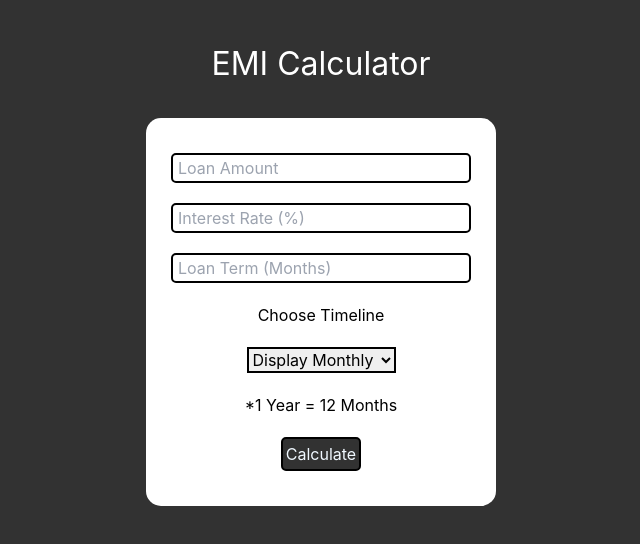
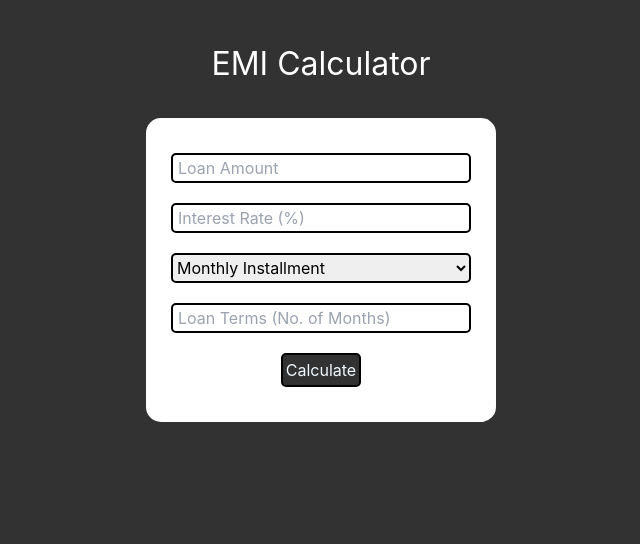
Before and after one commit to ojasaklechayt/EMI-Calculator-Vue, a Vue app in the folder EMI-Calculator-VUE/: page / in a window 1280 px wide. Shown: the top 544 px of the page, without its empty margins (279-919 px from the left). Built offline with nearby package versions, Linux system fonts and the light colour scheme.

Commit message:
Annual and Monthly changes made

```diff
--- a/EMI-Calculator-VUE/src/components/Input.vue
+++ b/EMI-Calculator-VUE/src/components/Input.vue
@@ -2,15 +2,13 @@
     <div class="main">
         <div>
             <form class="Form" @submit.prevent="calculate">
-                <input v-model="form.amount" type="number" class="input-field" placeholder="Loan Amount">
-                <input v-model="form.interest_rate" type="number" class="input-field" placeholder="Interest Rate (%)">
-                <input v-model="form.months" type="number" class="input-field" placeholder="Loan Term (Months)">
-                <p>Choose Timeline</p>
+                <input v-model="form.amount" class="input-field" placeholder="Loan Amount">
+                <input v-model="form.interest_rate" class="input-field" placeholder="Interest Rate (%)">
                 <select v-model="form.display" class="choose">
-                    <option value="monthly">Display Monthly</option>
-                    <option value="annually">Display Annually</option>
+                    <option value="monthly">Monthly Installment</option>
+                    <option value="annually">Annual Installment</option>
                 </select>
-                <p class="info-text">*1 Year = 12 Months</p>
+                <input v-model="form.months" class="input-field" :placeholder="loantermsplaceholder">
                 <button type="submit" class="calculate-button">Calculate</button>
             </form>
         </div>
@@ -36,6 +34,11 @@ export default {
             }
         }
     },
+    computed: {
+        loantermsplaceholder() {
+            return this.form.display === 'monthly' ? 'Loan Terms (No. of Months)' : 'Loan Terms (No. of Years)';
+        }
+    },
     methods: {
         calculate() {
             this.table.opening = [];
@@ -43,16 +46,14 @@ export default {
             this.table.interest_payment = [];
             this.table.principal_amount = [];
             this.table.closing_balance = [];
-
             let principal = parseFloat(this.form.amount);
             let interest_rate = parseFloat(this.form.interest_rate);
             let months;
             let monthly_interest;
+            months = parseInt(this.form.months);
             if(this.form.display === "monthly") {
-                months = parseInt(this.form.months);
                 monthly_interest = interest_rate / 12 / 100;
             } else {
-                months = parseInt(this.form.months) / 12;
                 monthly_interest = interest_rate / 100;
             }
 
@@ -96,6 +97,9 @@ export default {
     flex-direction: row;
     gap: 5px;
     border: 2px solid black;
+    border-radius: 5px;
+    height:30px;
+    width: 300px;
 }
 
 .info-text {
```
